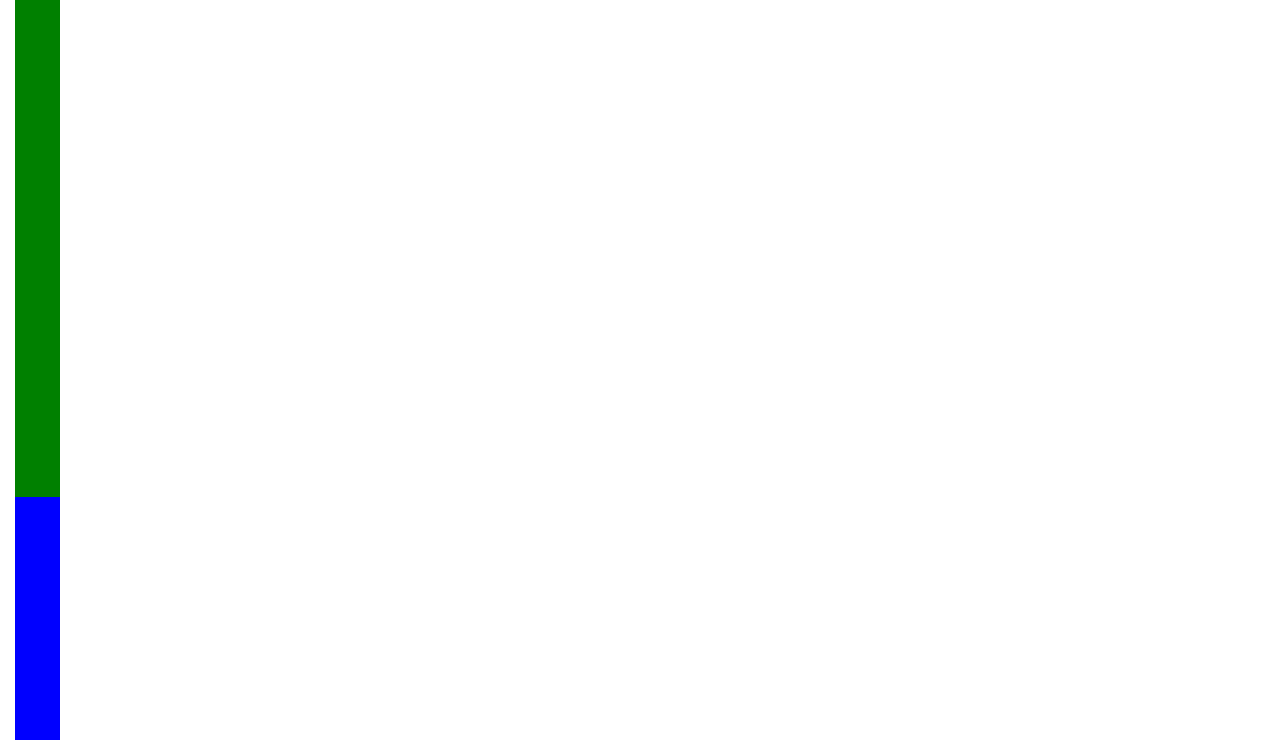
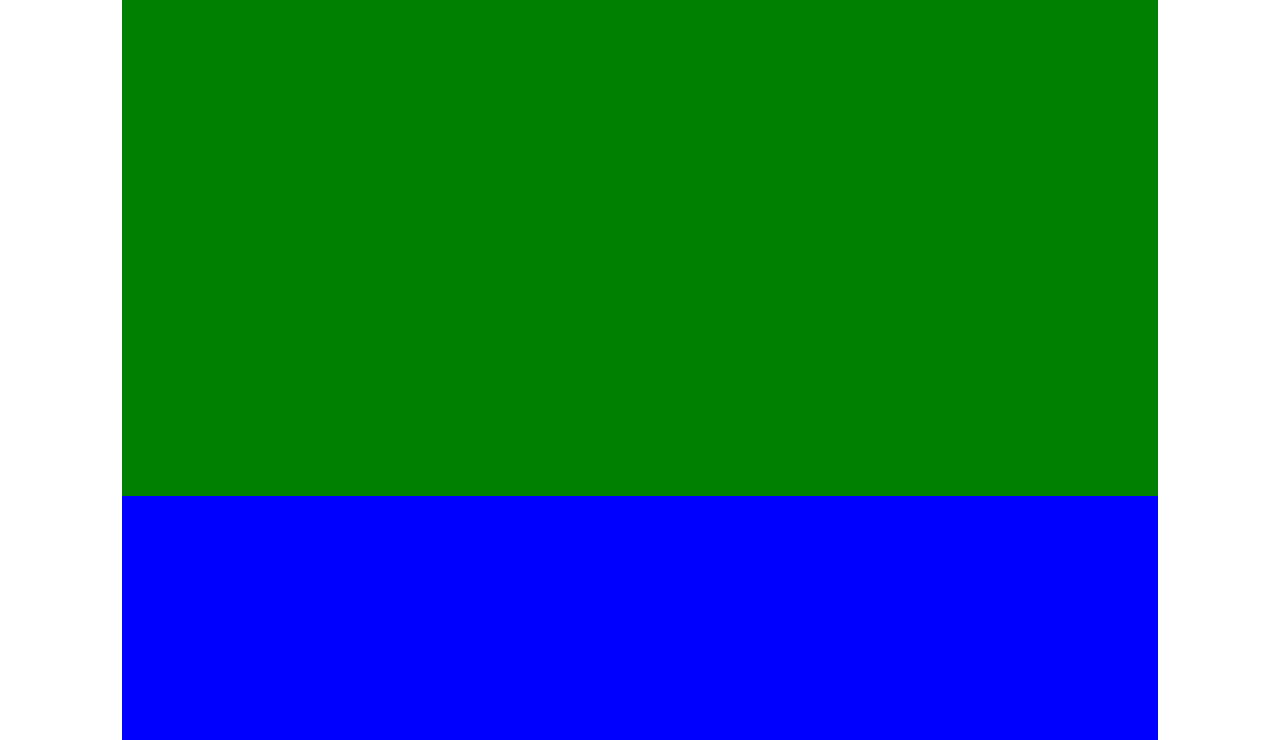
Before and after one commit to MattMcLennan/REanalyzer, a website: page uiPrototyping/index.html in a window 1280 px wide. Shown: the part 60-800 px from the top of the page. Drawn offline with nearby package versions, Linux system fonts and the light colour scheme.

Commit message:
Fixed height bug in scroll

```diff
--- a/uiPrototyping/sass/style.scss
+++ b/uiPrototyping/sass/style.scss
@@ -32,9 +32,11 @@ button {
 
 .main-section {
     position: fixed;
+    width: 100%;
+    height: 100%;
 }
 
 .scrollable-section {
     overflow: scroll;
-    height: 100%;
+    max-height: 100%;
 }
```
Also changed, not shown: uiPrototyping/css/style.css.
